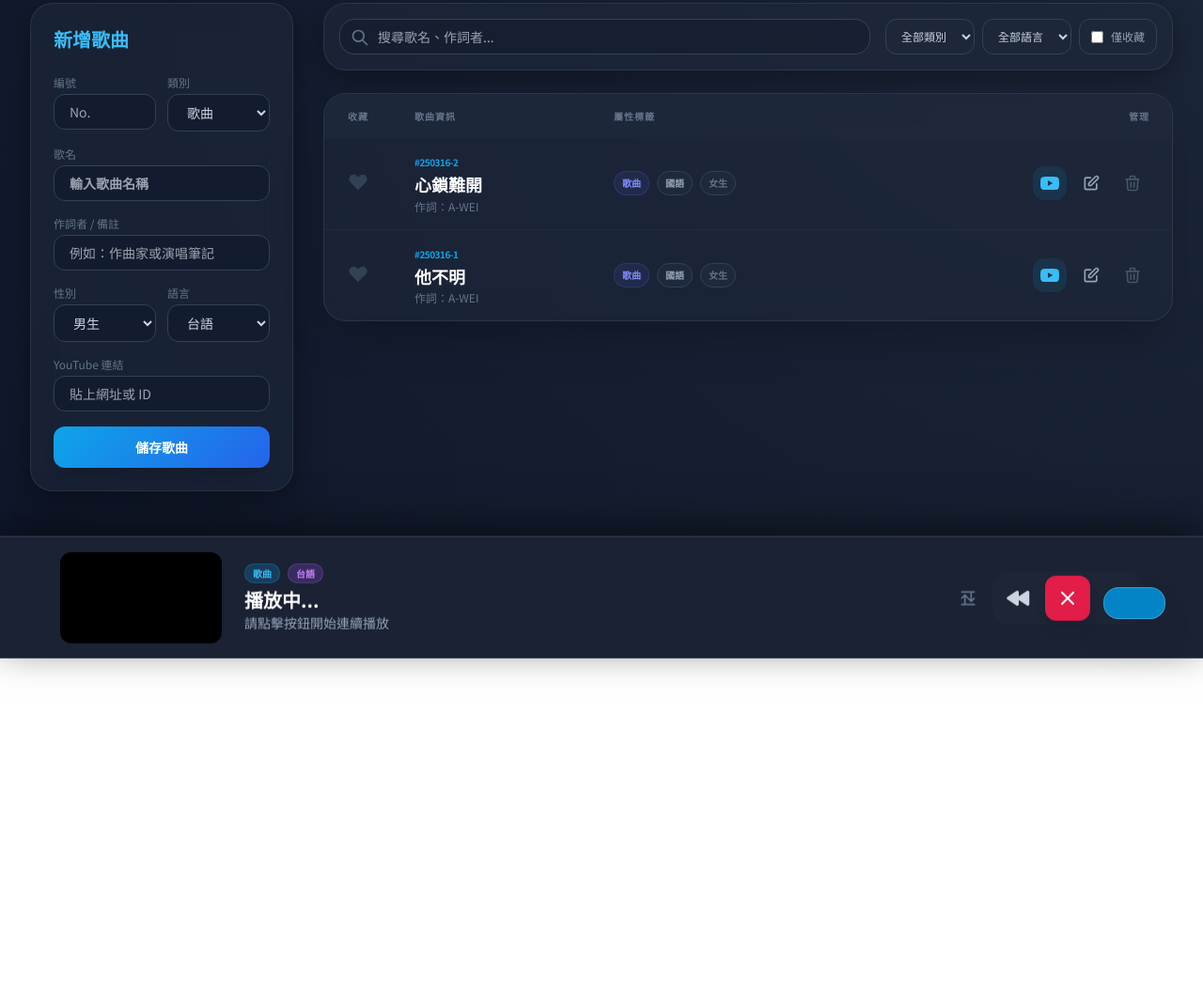
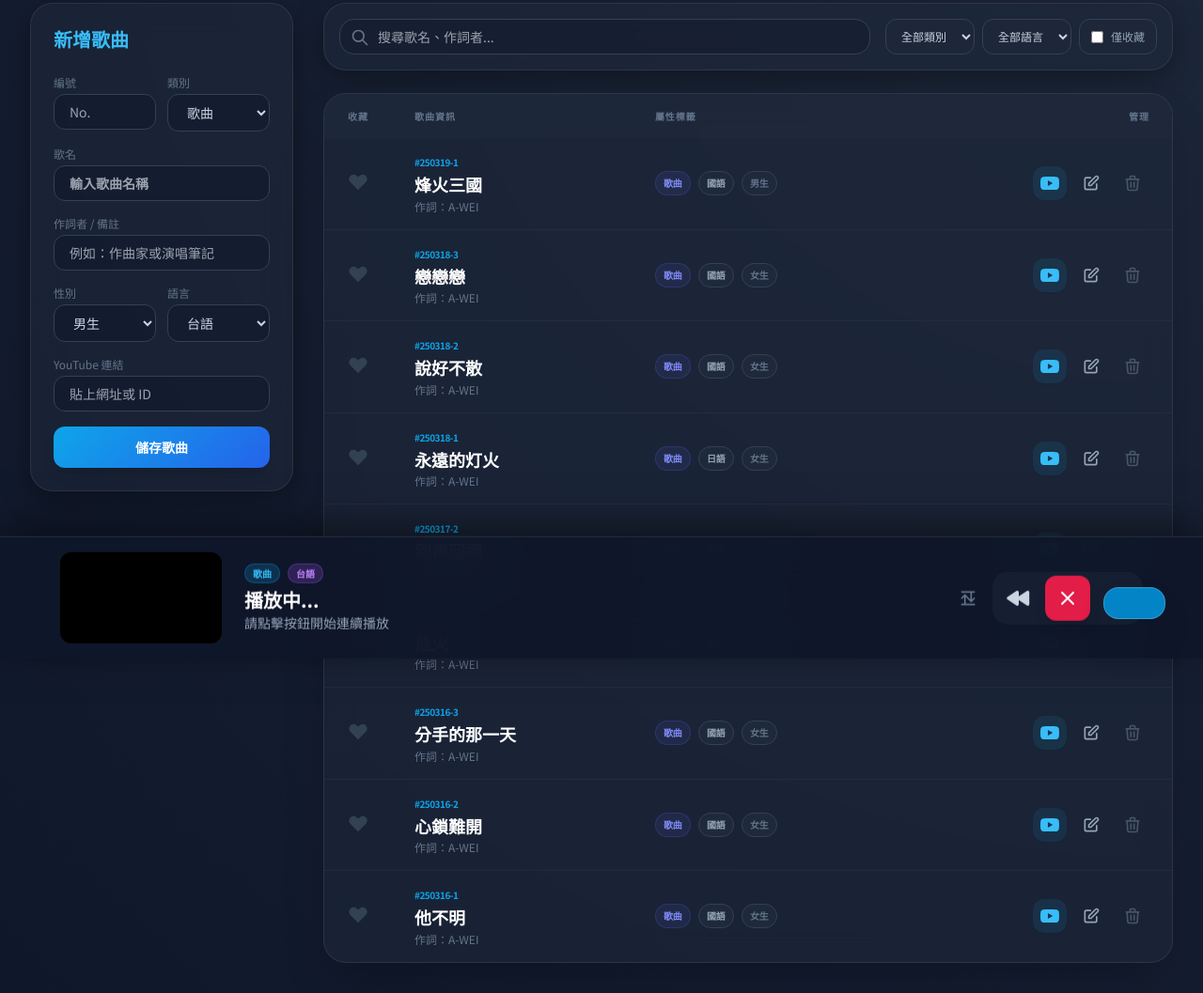
Before and after one commit to wwl6311553-debug/a-wei, a plain HTML site: page index.html in a window 1280 px wide. Shown: the part 229-1286 px from the top of the page at 94% size. Before the commit the page ends 800 px from the top, so only its background shows below. Drawn offline with nearby package versions, Linux system fonts and the light colour scheme.

Commit message:
Add files via upload
10

```diff
--- a/index.html
+++ b/index.html
@@ -244,6 +244,76 @@
         // --- 資料管理 ---
         let songs = JSON.parse(localStorage.getItem('a-wei-v3')) || [
             {
+    "id": "250319-1",
+    "title": "烽火三國",
+    "lyricist": "A-WEI",
+    "gender": "男生",
+    "lang": "國語",
+    "category": "歌曲",
+    "url": "https://youtu.be/-p7aKMy1_Ag",
+    "favorite": false
+  },
+  {
+    "id": "250318-3",
+    "title": "戀戀戀",
+    "lyricist": "A-WEI",
+    "gender": "女生",
+    "lang": "國語",
+    "category": "歌曲",
+    "url": "https://youtu.be/Vptl08c52as",
+    "favorite": false
+  },
+  {
+    "id": "250318-2",
+    "title": "說好不散",
+    "lyricist": "A-WEI",
+    "gender": "女生",
+    "lang": "國語",
+    "category": "歌曲",
+    "url": "https://youtu.be/rXc2HmOGl2c",
+    "favorite": false
+  },
+  {
+    "id": "250318-1",
+    "title": "永遠的灯火",
+    "lyricist": "A-WEI",
+    "gender": "女生",
+    "lang": "日語",
+    "category": "歌曲",
+    "url": "https://youtu.be/b6-OeCYbJ3M",
+    "favorite": false
+  },
+  {
+    "id": "250317-2",
+    "title": "別再回頭",
+    "lyricist": "A-WEI",
+    "gender": "女生",
+    "lang": "國語",
+    "category": "歌曲",
+    "url": "https://youtu.be/Mv9RnyqU-MM",
+    "favorite": false
+  },
+  {
+    "id": "250317-1",
+    "title": "危火",
+    "lyricist": "A-WEI",
+    "gender": "女生",
+    "lang": "國語",
+    "category": "歌曲",
+    "url": "https://youtu.be/qwHH8G64e78",
+    "favorite": false
+  },
+  {
+    "id": "250316-3",
+    "title": "分手的那一天",
+    "lyricist": "A-WEI",
+    "gender": "女生",
+    "lang": "國語",
+    "category": "歌曲",
+    "url": "https://youtu.be/z_AB-cbrVJ4",
+    "favorite": false
+  },
+  {
     "id": "250316-2",
     "title": "心鎖難開",
     "lyricist": "A-WEI",
@@ -253,8 +323,7 @@
     "url": "https://youtu.be/I03M7QkHeks",
     "favorite": false
   },
-
-{
+  {
     "id": "250316-1",
     "title": "他不明",
     "lyricist": "A-WEI",
@@ -264,6 +333,7 @@
     "url": "https://youtu.be/rl_seu7ttAc",
     "favorite": false
   }
+
 
         ];
 
```
